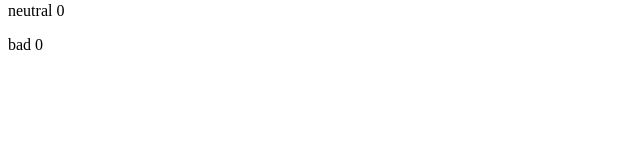
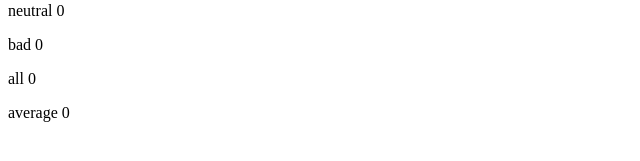
Before and after one commit to mlincon/full-stack-open-uni-helsinki, a React (Vite) app in the folder part01/unicafe/: page / in a window 1280 px wide. Shown: the part 213-374 px from the top of the page, without its empty margins (0-640 px from the left). Built offline with nearby package versions, Linux system fonts and the light colour scheme.

Commit message:
add total and average

```diff
--- a/part01/unicafe/src/App.jsx
+++ b/part01/unicafe/src/App.jsx
@@ -1,4 +1,23 @@
 import { useState } from "react";
+
+const Total = ({ items }) => {
+  let totalSum = items.reduce((i, j) => i + j, 0);
+  return <p>all {totalSum}</p>;
+};
+
+const Average = ({ good, neutral, bad }) => {
+  let goodScore = 1;
+  let neutralScore = 0;
+  let badScore = -1;
+
+  let total = good + neutral + bad;
+  let average = 0;
+  if (total !== 0) {
+    average =
+      (good * goodScore + neutral * neutralScore + bad * badScore) / total;
+  }
+  return <p>average {average}</p>;
+};
 
 const App = () => {
   // save clicks of each button to its own state
@@ -21,6 +40,8 @@ const App = () => {
       <p>good {good}</p>
       <p>neutral {neutral}</p>
       <p>bad {bad}</p>
+      <Total items={[good, neutral, bad]} />
+      <Average good={good} neutral={neutral} bad={bad} />
     </div>
   );
 };
```
